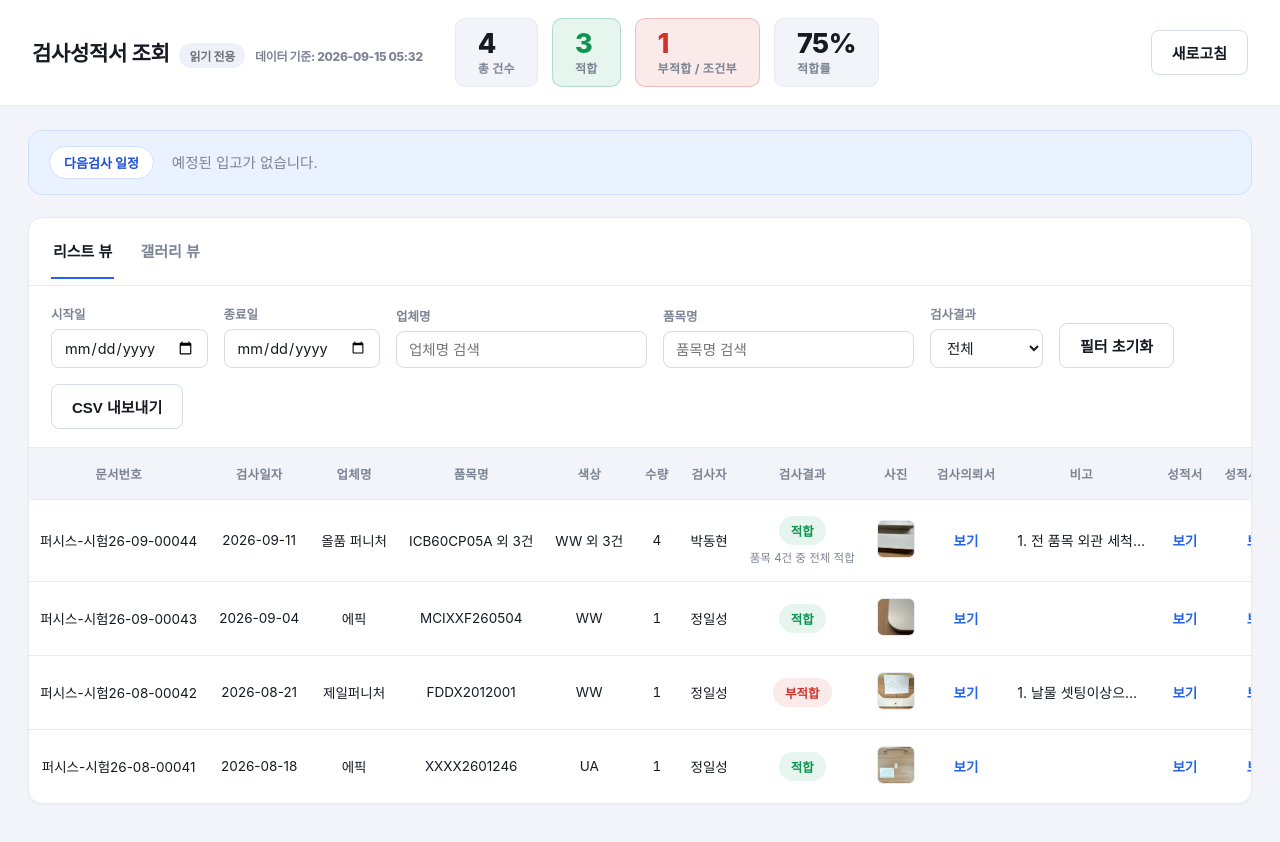
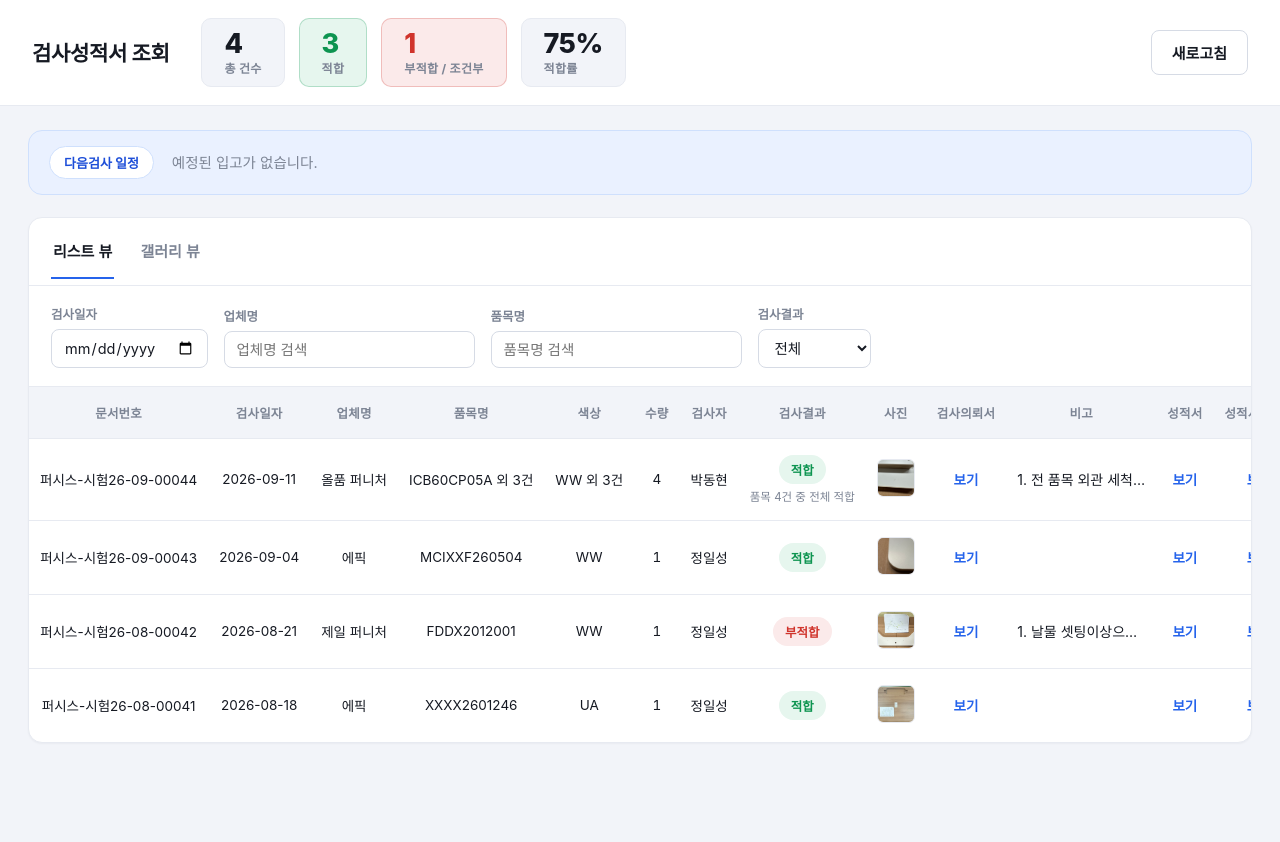
Before and after one commit to ilseongjeong2-ux/inspection-report-webapp, a website: page docs/index.html in a window 1280 px wide. After the commit the page ends 809 px from the top, so only its background shows below. Drawn offline with Linux system fonts and the light colour scheme.

Commit message:
데이터 갱신 2026-09-16 08:54

```diff
--- a/docs/data.json
+++ b/docs/data.json
@@ -1,5 +1,5 @@
 {
-  "exportedAt": "2026-09-15T05:32:03.593Z",
+  "exportedAt": "2026-09-15T23:54:15.548Z",
   "records": [
     {
       "id": "4dc5f4e1-f376-4727-88bf-6ebdd949d77e",
@@ -135,7 +135,7 @@
       "id": "259f0cf0-4c57-4c4e-b72c-c8222689f8ca",
       "inspectionNo": "퍼시스-시험26-08-00042",
       "inspectionDate": "2026-08-21",
-      "vendor": "제일퍼니처",
+      "vendor": "제일 퍼니처",
       "itemName": "FDDX2012001",
       "color": "WW",
       "lotNo": "",
@@ -160,7 +160,7 @@
         "photos/259f0cf0-4c57-4c4e-b72c-c8222689f8ca/1787383657712_IMG_6192.jpg"
       ],
       "createdAt": "2026-08-22T07:27:37.716Z",
-      "updatedAt": "2026-08-24T04:22:36.003Z",
+      "updatedAt": "2026-09-15T23:53:43.176Z",
       "items": [
         {
           "itemName": "FDDX2012001",
--- a/docs/index.html
+++ b/docs/index.html
@@ -207,17 +207,15 @@
   #listView table th:last-child,
   #listView table td:last-child { display: none !important; }
 
-  .readonly-tag {
-    display: inline-block; margin-left: 10px; padding: 4px 10px; border-radius: 999px;
-    background: #eef1f7; color: #6b7280; font-size: 12px; font-weight: 700; vertical-align: middle;
-  }
-  .export-stamp { font-size: 12px; color: #7c8494; margin-left: 10px; }
+  /* 조회 화면을 단순하게 두기 위해 숨기는 버튼들 */
+  button[onclick*="resetFilters"],
+  button[onclick*="exportCsv"] { display: none !important; }
 </style>
 </head>
 <body>
 
 <header>
-  <h1>검사성적서 조회<span class="readonly-tag">읽기 전용</span><span class="export-stamp" id="exportStamp"></span></h1>
+  <h1>검사성적서 조회</h1>
   <div class="topbar-stats">
     <div class="stat"><b id="kpiTotal">0</b><span>총 건수</span></div>
     <div class="stat stat-pass"><b id="kpiPass">0</b><span>적합</span></div>
@@ -247,12 +245,8 @@
 
     <div class="filter-bar">
       <div class="filter-item">
-        <label>시작일</label>
-        <input type="date" id="fDateFrom" onchange="applyFilters()" />
-      </div>
-      <div class="filter-item">
-        <label>종료일</label>
-        <input type="date" id="fDateTo" onchange="applyFilters()" />
+        <label>검사일자</label>
+        <input type="date" id="fDate" onchange="applyFilters()" />
       </div>
       <div class="filter-item">
         <label>업체명</label>
@@ -637,15 +631,13 @@
   }
 
   function applyFilters() {
-    const from = document.getElementById('fDateFrom').value;
-    const to = document.getElementById('fDateTo').value;
+    const date = document.getElementById('fDate').value;
     const vendor = document.getElementById('fVendor').value.trim().toLowerCase();
     const item = document.getElementById('fItem').value.trim().toLowerCase();
     const result = document.getElementById('fResult').value;
 
     filteredRecords = allRecords.filter(r => {
-      if (from && r.inspectionDate < from) return false;
-      if (to && r.inspectionDate > to) return false;
+      if (date && r.inspectionDate !== date) return false;
       if (vendor && !(r.vendor || '').toLowerCase().includes(vendor)) return false;
       if (item && !recordItems(r).some(it => (it.itemName || '').toLowerCase().includes(item))) return false;
       if (result && !recordItems(r).some(it => it.result === result)) return false;
@@ -658,8 +650,7 @@
   }
 
   function resetFilters() {
-    document.getElementById('fDateFrom').value = '';
-    document.getElementById('fDateTo').value = '';
+    document.getElementById('fDate').value = '';
     document.getElementById('fVendor').value = '';
     document.getElementById('fItem').value = '';
     document.getElementById('fResult').value = '';
```
Also changed, not shown: export-github-data.js (+4 -6 lines), public/index.html (+5 -12 lines).
